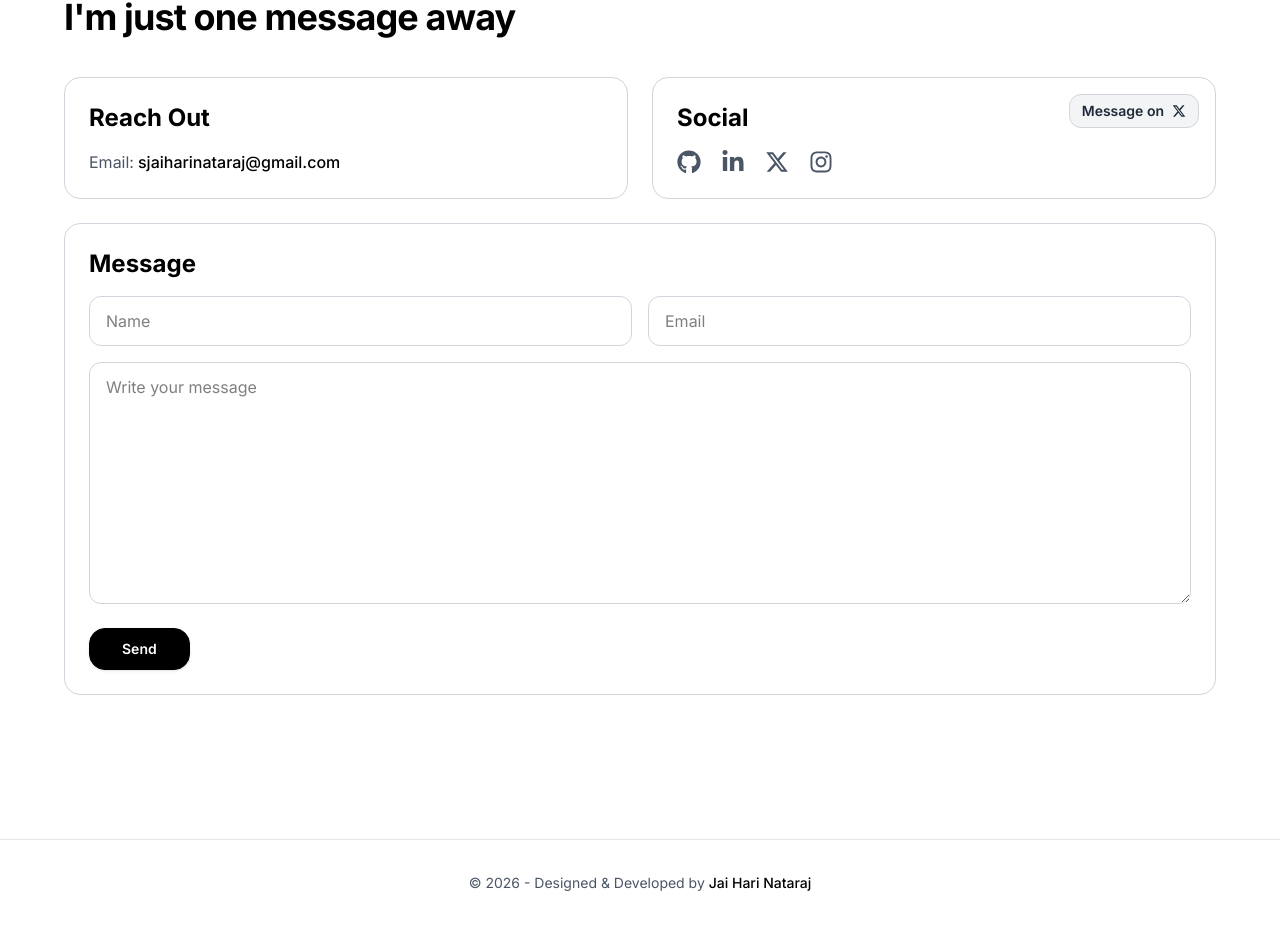
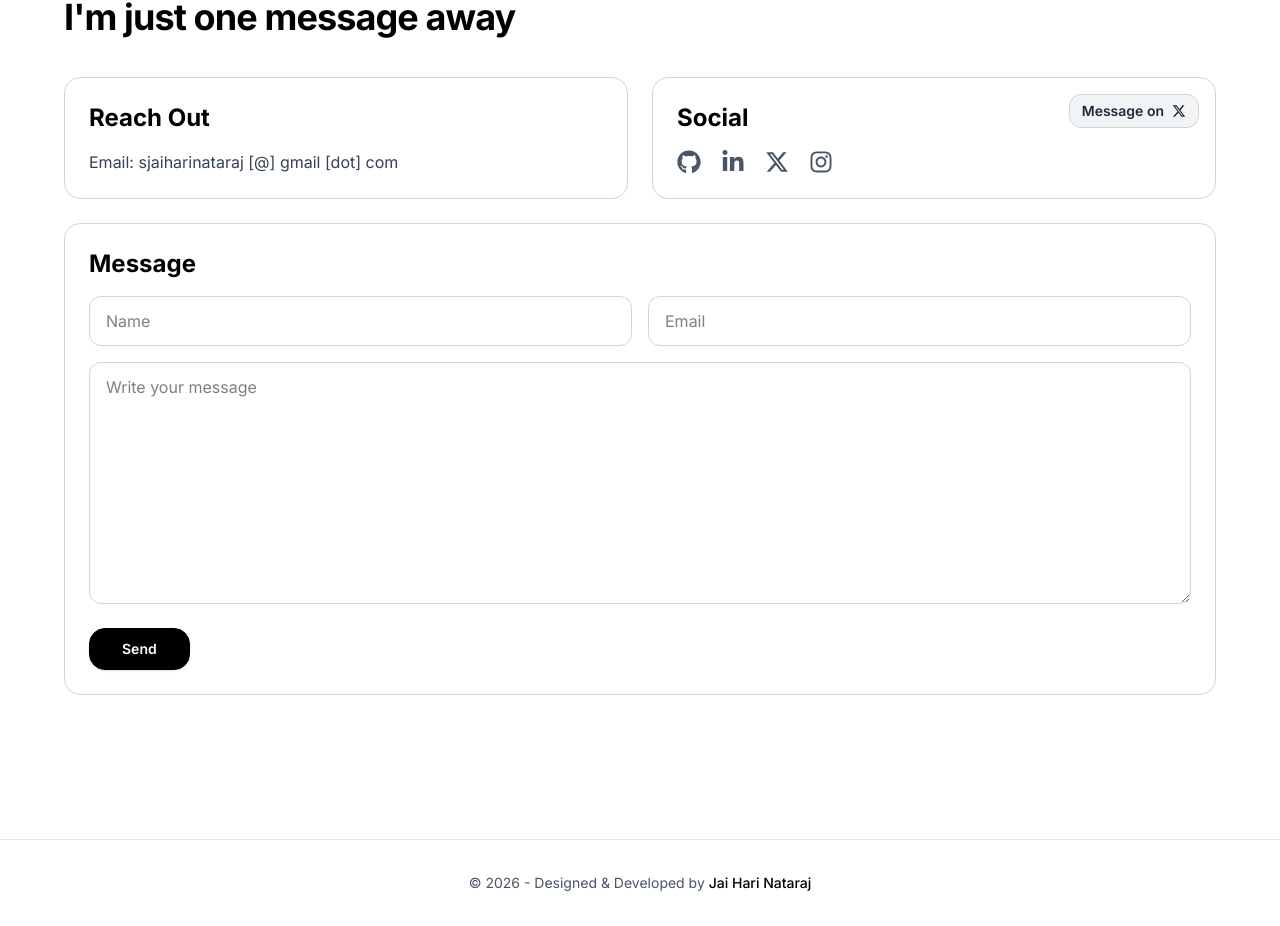
Before and after one commit to ijaihari/ds-portfolio, a React (Vite) app: page / in a window 1280 px wide. Shown: the part 4740-5666 px from the top of the page. Built offline with nearby package versions, Linux system fonts and the light colour scheme.

Commit message:
email update

```diff
--- a/src/index.css
+++ b/src/index.css
@@ -32,7 +32,6 @@ body {
          hover:bg-[#f5f6f8cf];
 }
 
-
  .hero-link {
   @apply w-full
          px-4 py-2.5 sm:py-3
--- a/src/pages/ContactSection.jsx
+++ b/src/pages/ContactSection.jsx
@@ -30,14 +30,14 @@ export function ContactSection() {
 
                     {/* Reach Out */}
                     <ContactCard title="Reach Out">
-                        <p className="text-sm sm:text-base text-gray-600">
-                            Email:
-                            <a
-                                href="mailto:sjaiharinataraj@gmail.com"
-                                className="ml-1 text-black font-medium hover:underline"
+                        <p className="text-sm sm:text-base text-gray-700">
+                            Email: sjaiharinataraj [@] gmail [dot] com
+                            {/* <a
+                                href=""
+                                className="text-black font-medium hover:underline"
                             >
-                                sjaiharinataraj@gmail.com
-                            </a>
+                                sjaiharinataraj [@] gmail [dot] com
+                            </a> */}
                         </p>
                     </ContactCard>
 
```
